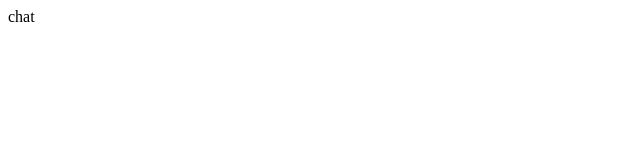
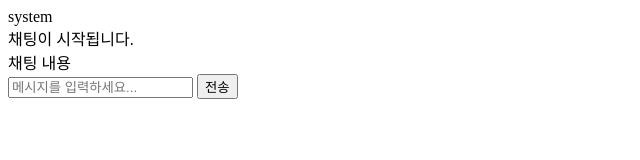
Before and after one commit to baebyeongil/solo_nest_prac, a website: page public/html/index.html in a window 1280 px wide. Shown: the whole page, without its empty margins (0-640 px from the left). Drawn offline with nearby package versions, Linux system fonts and the light colour scheme.

Commit message:
chat 틀

```diff
--- a/package.json
+++ b/package.json
@@ -9,7 +9,7 @@
     "build": "nest build",
     "format": "prettier --write \"src/**/*.ts\" \"test/**/*.ts\"",
     "start": "nest start",
-    "start:dev": "nest start --watch",
+    "dev": "nest start --watch",
     "start:debug": "nest start --debug --watch",
     "start:prod": "node dist/main",
     "lint": "eslint \"{src,apps,libs,test}/**/*.ts\" --fix",
--- a/public/html/index.html
+++ b/public/html/index.html
@@ -3,10 +3,27 @@
   <head>
     <meta charset="UTF-8" />
     <meta name="viewport" content="width=device-width, initial-scale=1.0" />
-    <title>Document</title>
+    <script src="https://code.jquery.com/jquery-3.4.1.js" defer></script>
+    <script
+      src="https://cdn.jsdelivr.net/npm/axios/dist/axios.min.js"
+      defer
+    ></script>
+    <title>chatRoom</title>
   </head>
   <body>
-    <header>chat</header>
-    <script src="/Javascript/chat.js" defer></script>
+    <div class="chat-container">
+      <div class="chat-messages">
+        <div class="message">
+          <div class="message-sender">system</div>
+          <div class="message-text">채팅이 시작됩니다.</div>
+        </div>
+      </div>
+      <div id="chatList">채팅 내용</div>
+      <div class="chat-input">
+          <input type="text" id="messageInput" placeholder="메시지를 입력하세요..."/>
+          <button onclick="sendMessage()">전송</button>
+        </form>
+      </div>
+    </div>
   </body>
 </html>
```
